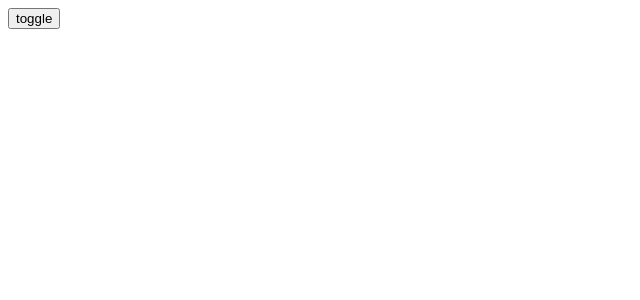
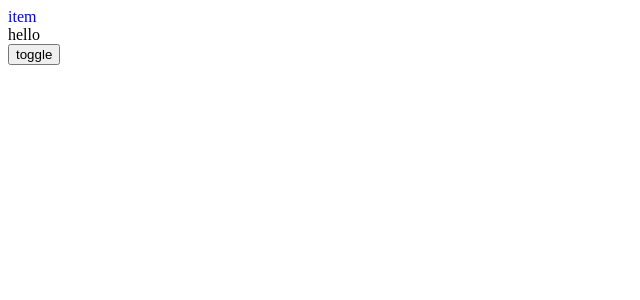
Before and after one commit to rangowuchen/imooc, a React (Create React App) app in the folder React16.4 快速上手/: page / in a window 1280 px wide. Both pictures are taken after a click on the button "toggle". Shown: the top 300 px of the page, without its empty margins (0-640 px from the left). Built offline with nearby package versions, Linux system fonts and the light colour scheme.

Commit message:
4-14react-transition-group的使用(2)

```diff
--- a/React16.4 快速上手/src/App.js
+++ b/React16.4 快速上手/src/App.js
@@ -2,21 +2,21 @@
  * @Author: wuchen
  * @Date: 2020-05-27 12:35:40
  * @LastEditors: wuchen
- * @LastEditTime: 2020-05-27 19:09:12
+ * @LastEditTime: 2020-06-01 17:15:50
  * @Description:
  * @Email: rangowu@163.com
  */
 import React, {Component, Fragment} from 'react';
-import { CSSTransition } from 'react-transition-group';
+import { CSSTransition, TransitionGroup} from 'react-transition-group';
 import './style.css'
 
 class App extends Component {
     constructor(props){
         super(props);
         this.state = {
-            show:true
+            list:[]
         }
-        this.handleToggle = this.handleToggle.bind(this);
+        this.handleAddItem = this.handleAddItem.bind(this);
     }
     render() {
         return (
@@ -24,24 +24,35 @@
             // unmountOnExit 移除元素
             // appear 第一次展示在页面的时候,也要动画效果
             <Fragment>
+                <TransitionGroup>
+                {
+                    this.state.list.map((item,index) => {
+                        return (
                             <CSSTransition
-                in={this.state.show}
                                 timeout={1000}
                                 classNames='fade'
                                 unmountOnExit
                                 onEntered={(el) =>{el.style.color='blue'}}
                                 appear={true}
+                                key={index}
                                 >
+                                <div>{item}</div>
+                            </CSSTransition>
+                        )
+                    })
+                }
+                </TransitionGroup>
                 <div>hello</div>
-                </CSSTransition>
-                <button onClick={this.handleToggle}>toggle</button>
+                <button onClick={this.handleAddItem}>toggle</button>
             </Fragment>
         )
     }
 
-    handleToggle(){
-        this.setState({
-            show: this.state.show ? false : true
+    handleAddItem(){
+        this.setState((prevState) => {
+            return {
+                list:[...prevState.list, 'item']
+            }
         })
     }
 }
```
Lines whose indentation alone changed are shown as unchanged.
